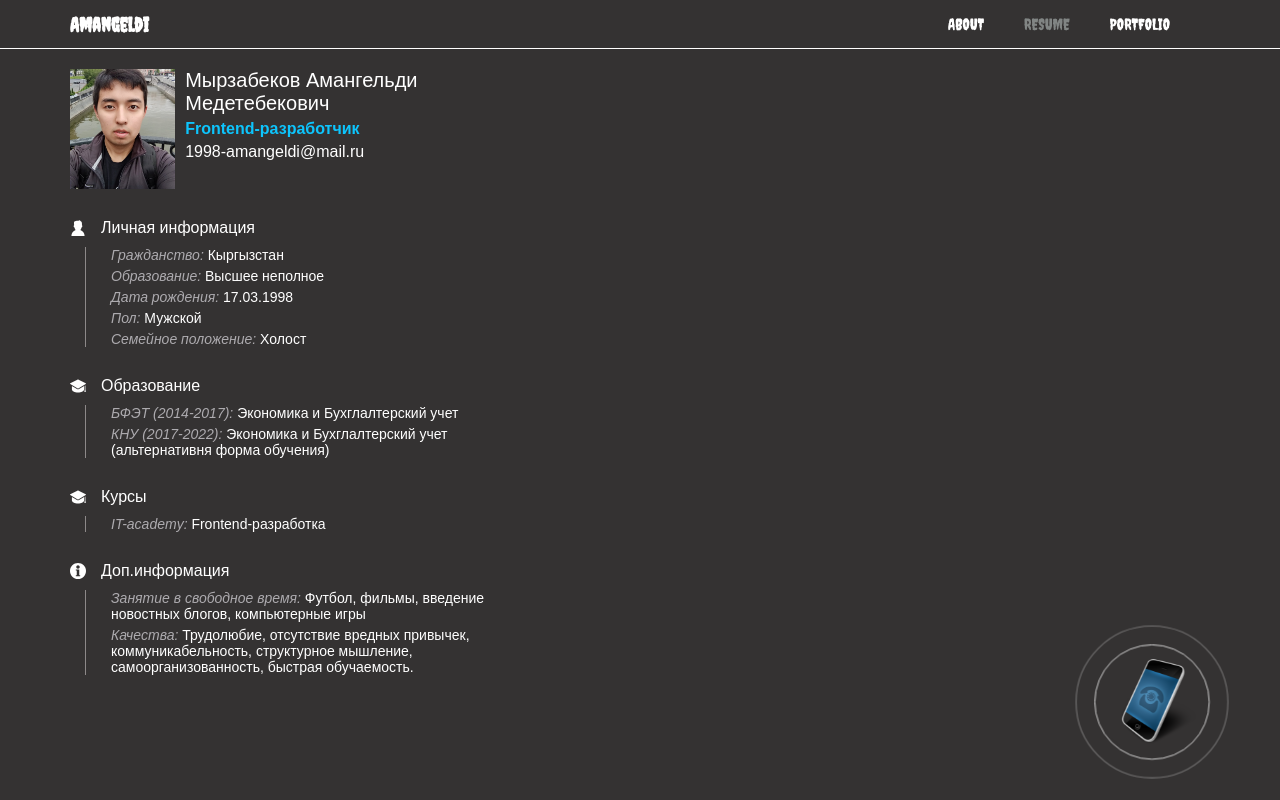
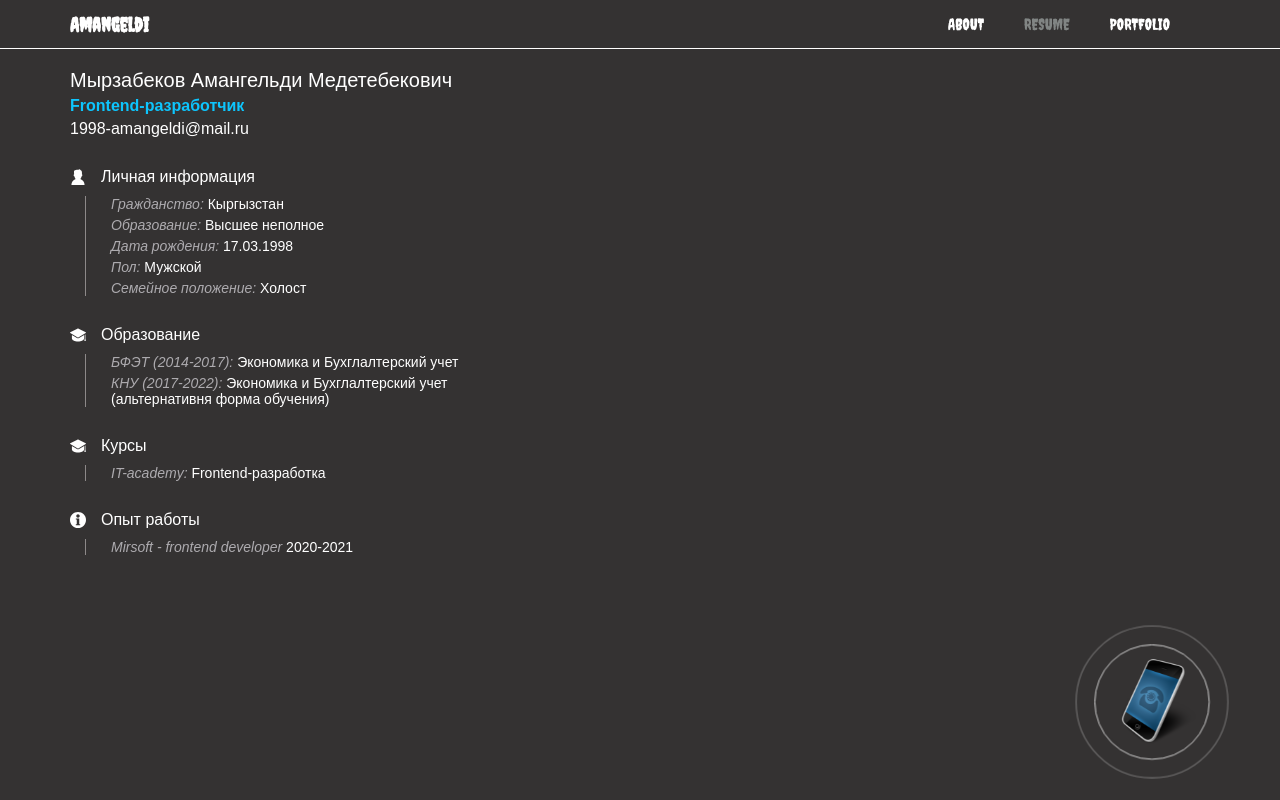
Before and after one commit to aman1998/myresume, a React (Create React App) app: page /myresume/resume in a window 1280 px wide. Built offline with nearby package versions, Linux system fonts and the light colour scheme.

Commit message:
add works

```diff
--- a/src/components/portfolioPage/Portfolio.js
+++ b/src/components/portfolioPage/Portfolio.js
@@ -3,15 +3,17 @@ import NavBar from '../navBar/Nav.js';
 import styles from './portfolio.module.css';
 import Btn from '../btn/Btn.js'
 import portfolioImg1 from '../../assets/img1.png'
-import portfolioImg2 from '../../assets/img2.png'
+import portfolioImg2 from '../../assets/arena.png'
 import portfolioImg3 from '../../assets/img3.png'
+import portfolioImg4 from '../../assets/img4.png'
 import Phone from '../phone/Phone.js'
 
 function Portfolio () {
     const portfolio = [
-        {type: 'React', title: 'Prodam.kg', descr: 'Сайт для купли-продажи различных товаров', link: 'https://github.com/aman1998/prodazha', deploy: 'https://aman1998.github.io/prodazha/', img: portfolioImg1},
-        {type: 'React', title: 'Portfolio', descr: 'Портфолио (на гитхабе есть версия на чистом JS)', link: 'https://github.com/aman1998/myresume', deploy: '', img: portfolioImg2},
-        {type: 'React', title: 'Верстка', descr: 'просто верстка без логики', link: 'https://github.com/aman1998/IROKEZ', deploy: 'https://aman1998.github.io/IROKEZ/', img: portfolioImg3},
+        {type: 'React', title: 'Prodam.kg', descr: 'Дипломная работа', link: 'https://github.com/aman1998/prodazha', deploy: 'https://aman1998.github.io/prodazha/', img: portfolioImg1},
+        {type: 'React', title: 'Arena-games', descr: 'Реальная разработка на продакшн. Написан на React/Redux/Thunk (в дуэте)', link: 'https://github.com/ErlanArtykbaev/pubg-ui', deploy: 'https://arenagames.io/', img: portfolioImg2},
+        {type: 'CSS-GRID', title: 'Fanci', descr: 'Верстка', link: 'https://github.com/aman1998/IROKEZ', deploy: 'https://aman1998.github.io/IROKEZ/', img: portfolioImg3},
+        {type: 'React', title: 'Clinic', descr: 'Сайт визитка для клиники (в процессе)', link: 'https://github.com/aman1998/Mateev-clinic', deploy: 'https://github.com/aman1998/Mateev-clinic', img: portfolioImg4},
     ]
     return (
         <div>
--- a/src/components/resumePage/PersonalInfo/index.js
+++ b/src/components/resumePage/PersonalInfo/index.js
@@ -43,12 +43,10 @@ function PersonalInfo () {
         <div className={styles.wrapper}>
             <div className={styles.title}>
                 <Info />
-                <div>Доп.информация</div>
+                <div>Опыт работы</div>
             </div>
             <div className={styles.content}>
-                <div><span>Занятие в свободное время: </span>Футбол, фильмы, введение новостных блогов, компьютерные игры</div>
-                <div><span>Качества: </span>Трудолюбие, отсутствие вредных привычек, коммуникабельность, структурное
-мышление, самоорганизованность, быстрая обучаемость.</div>
+                <div><span>Mirsoft - frontend developer </span>2020-2021</div>
             </div>
         </div>
       </div>
--- a/src/components/resumePage/mainInfo/index.js
+++ b/src/components/resumePage/mainInfo/index.js
@@ -5,7 +5,7 @@ import styles from './styles.module.css'
 function MainInfo () {
     return (
     <div className={styles.wrapper}>
-        <div className={styles.avatar}></div>
+        {/* <div className={styles.avatar}></div> */}
         <div>
             <div className={styles.name}>Мырзабеков Амангельди Медетебекович</div>
             <div className={styles.job}><span>Frontend</span>-разработчик</div>
```
Also changed, not shown: src/assets/arena.png (added), src/assets/img4.png (added), 3 other files (tests, documents, lock files or other folders).
